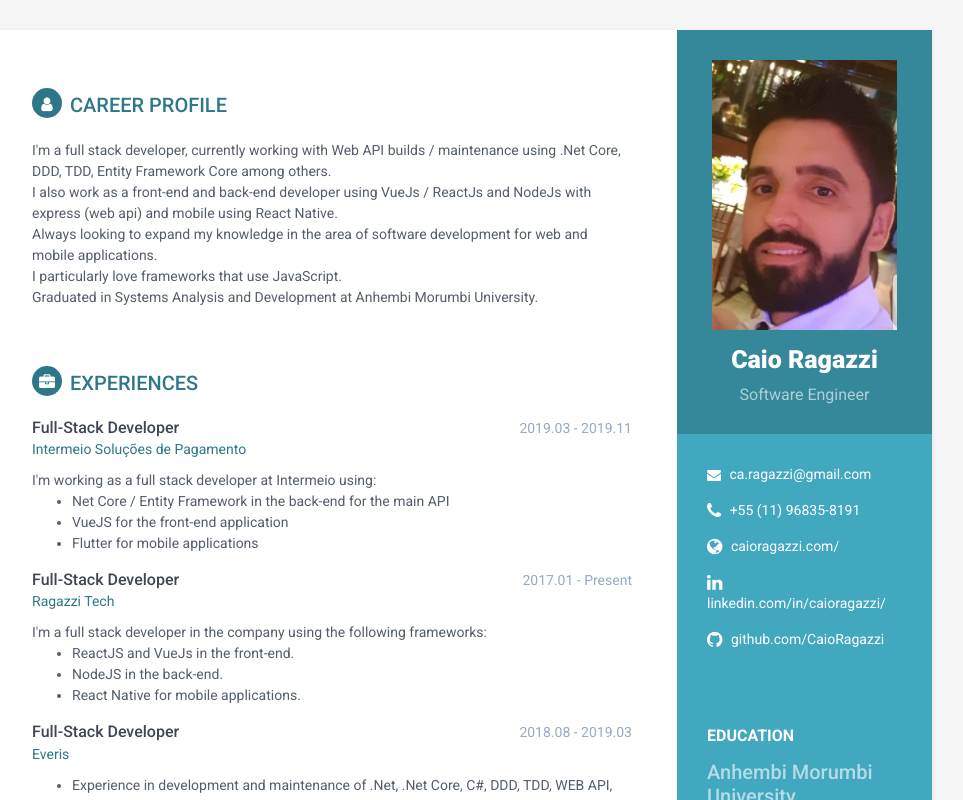
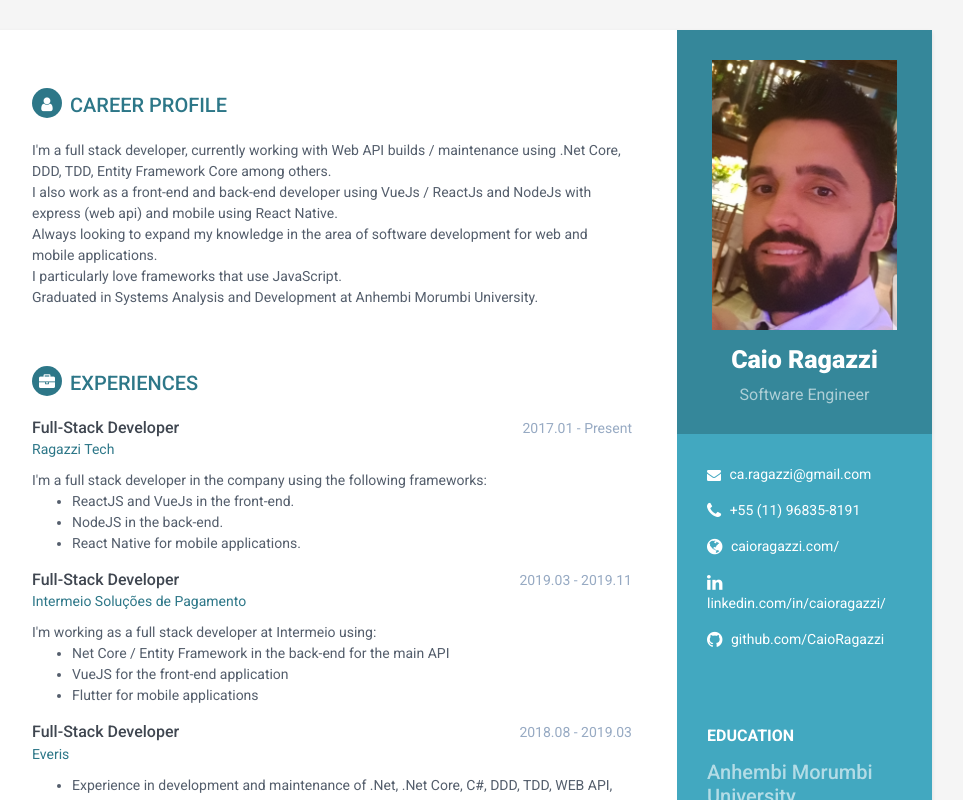
Before and after one commit to CaioRagazzi/cv, a React app: page / in a window 1280 px wide. Shown: the top 800 px of the page, without its empty margins (188-1151 px from the left). Built offline with nearby package versions, Linux system fonts and the light colour scheme.

Commit message:
ajuste experiencia

```diff
--- a/src/data/experiences.js
+++ b/src/data/experiences.js
@@ -5,19 +5,19 @@ export const experiences = {
   list: [
     {
       title: 'Full-Stack Developer',
+      company: 'Ragazzi Tech',
+      description: 'I\'m a full stack developer in the company using the following frameworks: </br> <ul><li>ReactJS and VueJs in the front-end.</li><li>NodeJS in the back-end.</li><li>React Native for mobile applications.</li></ul>',
+      companyLink: 'https://ragazzitech.herokuapp.com/',
+      companyShortDetail: '',
+      date: '2017.01 - Present'
+    },
+    {
+      title: 'Full-Stack Developer',
       company: 'Intermeio Soluções de Pagamento',
       description: 'I\'m working as a full stack developer at Intermeio using: </br><ul><li>Net Core / Entity Framework in the back-end for the main API</li><li>VueJS for the front-end application</li><li>Flutter for mobile applications</li></ul>',
       companyLink: 'https://intermeio.com/',
       companyShortDetail: '',
       date: '2019.03 - 2019.11'
-    },
-    {
-      title: 'Full-Stack Developer',
-      company: 'Ragazzi Tech',
-      description: 'I\'m a full stack developer in the company using the following frameworks: </br> <ul><li>ReactJS and VueJs in the front-end.</li><li>NodeJS in the back-end.</li><li>React Native for mobile applications.</li></ul>',
-      companyLink: 'https://caioragazzi.herokuapp.com/',
-      companyShortDetail: '',
-      date: '2017.01 - Present'
     },
     {
       title: 'Full-Stack Developer',
```
